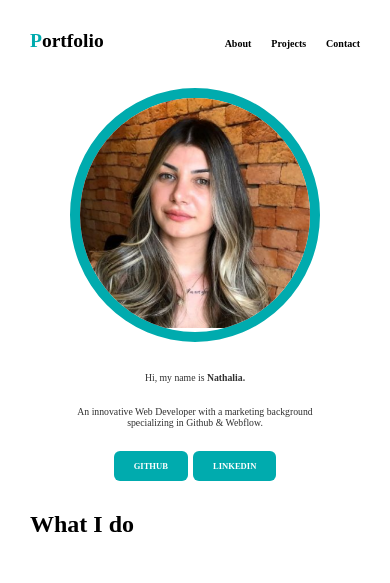
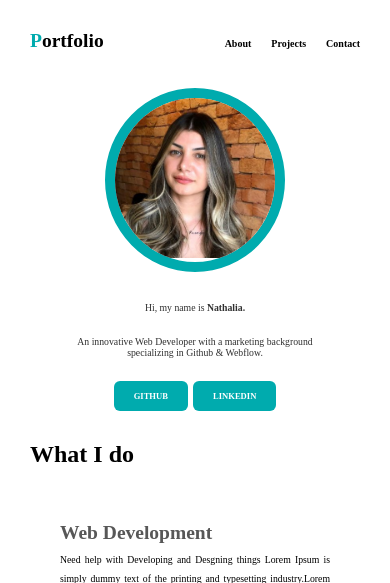
Before and after one commit to Manikantatechis/Portfolio-New, a PHP site: page / in a window 390 px wide. Shown: the top 583 px of the page. Run offline with PHP 8.4, Linux system fonts and the light colour scheme.

Commit message:
Update style.css

```diff
--- a/style.css
+++ b/style.css
@@ -99,6 +99,9 @@
   }
   #projects .project button{
     font-size: 1.7vw;
+  }
+  #about div.profile-img {
+    min-width: 180px;
   }
 }
 
```
